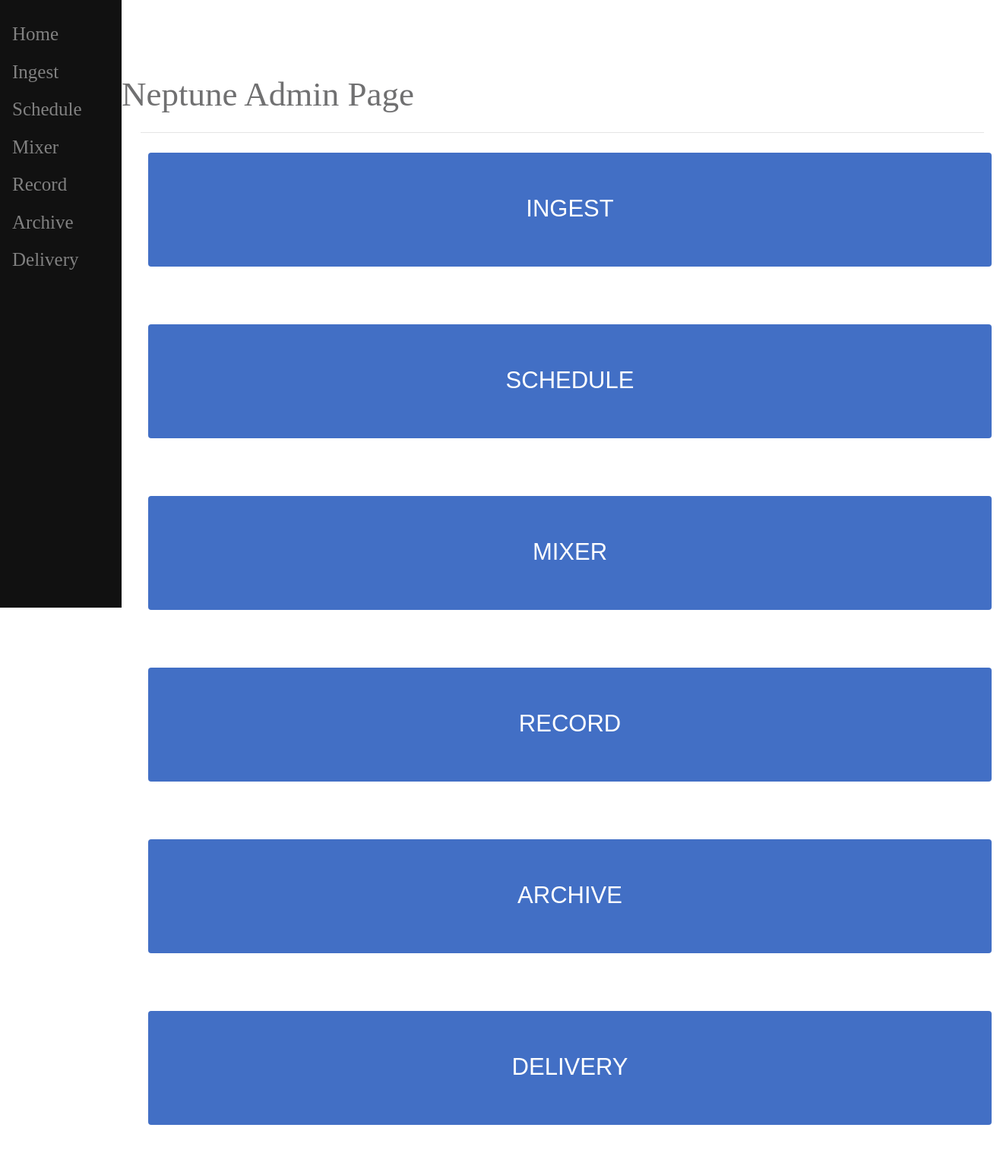
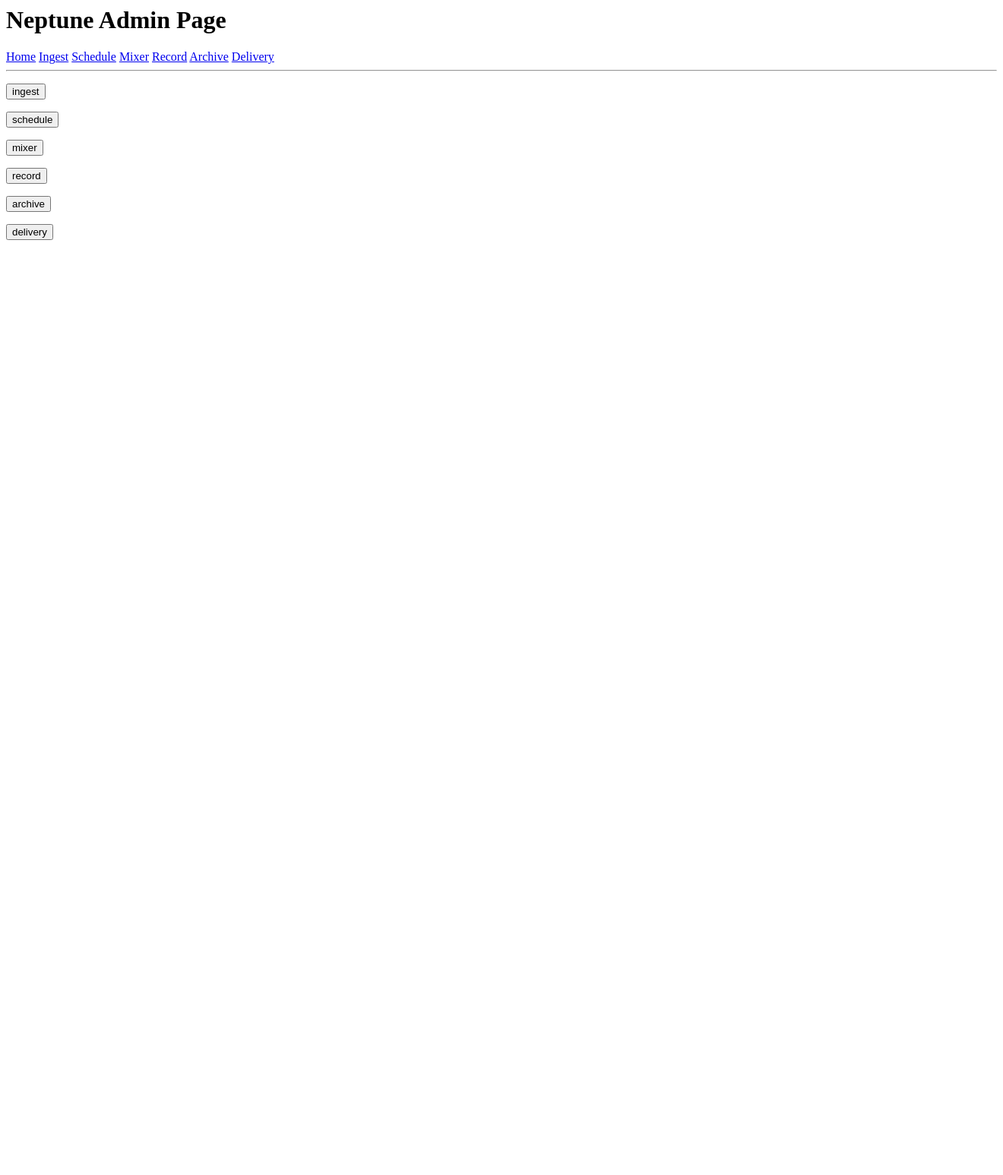
Before and after one commit to dan-Quix0te/neptune, a Flask app: page / in a window 1320 px wide. Shown: the whole page at 76% size. After the commit the page ends 316 px from the top, so only its background shows below. Run offline with Flask 2, Linux system fonts and the light colour scheme; some libraries are stand-ins or nearby versions.

Commit message:
removed css

```diff
--- a/app/static/style.css
+++ /dev/null
@@ -1,316 +0,0 @@
-@media (max-width: 991px) {
-	.plutonium-title {
-	float: left !important;
-	clear: both !important;
-	text-align: center !important;
- }
-	#mobile-title {
-	float: none !important;
-	padding-top: 0 !important;
-	text-align: center;
- }
-	#hostname {
-	float: none !important;
- }
-	#local-ip {
-	float: none !important;
- }
-	.logo-image {
-	float: none !important;
-	display: block !important;
-	margin: 0 auto !important;
- }
-}
-
-@media (max-width: 479px) {
-	.plutonium-title {
-	float: left !important;
- }
-	.logo-image {
-	float: none !important;
-	display: block !important;
-	margin: 0 auto !important;
- }
-}
-
-@media (max-width: 767px) {
-	.logo-image {
-	width: 100% !important;
-	float: none !important;
-	margin: 0 auto;
- }
-	section.container p {
-	width: 92% !important;
-	margin: initial !important;
- }
-	.plutonium-title {
-	float: left !important;
- 	text-align: center !important;
- }
-}
-
-@import url(http://fonts.googleapis.com/css?family=Open+Sans:300);
-
-/*
-@font-face {
-  font-family: 'COCOMAT-Light';
-  src: url('http://mateen.xyz/fonts/COCOMAT-Light.eot?#iefix') format('embedded-opentype'),  url('http://mateen.xyz/fonts/COCOMAT-Light.woff') format('woff'), url('http://mateen.xyz/fonts/COCOMAT-Light.ttf')  format('truetype'), url('http://mateen.xyz/fonts/COCOMAT-Light.svg#COCOMAT-Light') format('svg');
-  font-weight: normal;
-  font-style: normal;
-}
-*/
-
-* {
-  box-sizing: border-box;
-  outline: none;
-}
-
-body {
-  font-family: 'COCOMAT-Light';
-}
-
-.panel-body {
-    padding: 15px;
-    font-family: monospace;
-    font-size: 20px;
-}
-
-.one_half {
-	margin-right: 4%;
-	float: left;
-	line-height:21px;
-	margin-bottom:20px;
-	position:relative;
-}
-
-.one_half {
-	width: 48%;
-}
-
-.last {
-	margin-right: 0 !important;
-	clear: right;
-}
-
-/*
- .plutonium-title {
-  text-align: center;
-}
-*/
-
-.logo-image {
-  width: 275px;
-  float: left;
-  margin-bottom: 30px;
-}
-
-/*
-section.container p {
-  width: 50vw;
-  margin: 0 auto;
-}
-*/
-
-.box {
-  margin: 1rem;
-  width: 18.75rem;
-}
-.box img {
-  width: 100%;
-}
-
-.btn:hover {
-  cursor: pointer;
-}
-
-.btn {
-  border: none;
-  color: white;
-  overflow: hidden;
-  margin: 10px 10px 50px;
-  padding: 0;
-  text-transform: uppercase;
-  width: 100%;
-  height: 150px;
-  font-size: 31px;
-}
-.btn.color-1 {
-  background-color: #426FC5;
-}
-.btn.color-2 {
-  background-color: #00897b;
-}
-.btn.color-3 {
-  background-color: #f6774f;
-}
-.btn.color-4 {
-  background-color: #e94043;
-}
-
-.btn.color-5 {
-  background-color: #455a64;
-}
-
-.btn-border.color-1 {
-  background-color: transparent;
-  border: 2px solid #426FC5;
-  color: #426FC5;
-}
-.btn-border.color-2 {
-  background-color: transparent;
-  border: 2px solid #00897b;
-  color: #00897b;
-}
-.btn-border.color-3 {
-  background-color: transparent;
-  border: 2px solid #f6774f;
-  color: #f6774f;
-}
-.btn-border.color-4 {
-  background-color: transparent;
-  border: 2px solid #e94043;
-  color: #e94043;
-}
-
-.btn-border.color-5 {
-  background-color: transparent;
-  border: 2px solid #455a64;
-  color: #455a64;
-}
-
-.btn-round {
-  border-radius: 10em;
-}
-
-.material-design {
-  position: relative;
-}
-.material-design canvas {
-  opacity: 0.25;
-  position: absolute;
-  top: 0;
-  left: 0;
-}
-
-.container {
-  align-content: center;
-  align-items: flex-start;
-  display: block;
-  flex-direction: row;
-  flex-wrap: wrap;
-  justify-content: center;
-  margin: 0 auto;
-  max-width: none;
-}
-
-.white-button {
-	display: inline-block;
-	width: 100%;
-}
-
-.white-button p input {
-	-moz-box-shadow:inset 0px 1px 0px 0px #ffffff;
-	-webkit-box-shadow:inset 0px 1px 0px 0px #ffffff;
-	box-shadow:inset 0px 1px 0px 0px #ffffff;
-	background:-webkit-gradient(linear, left top, left bottom, color-stop(0.05, #efefef), color-stop(1, #f6f6f6));
-	background:-moz-linear-gradient(top, #efefef 5%, #f6f6f6 100%);
-	background:-webkit-linear-gradient(top, #efefef 5%, #f6f6f6 100%);
-	background:-o-linear-gradient(top, #efefef 5%, #f6f6f6 100%);
-	background:-ms-linear-gradient(top, #efefef 5%, #f6f6f6 100%);
-	background:linear-gradient(to bottom, #efefef 5%, #f6f6f6 100%);
-	filter:progid:DXImageTransform.Microsoft.gradient(startColorstr='#efefef', endColorstr='#f6f6f6',GradientType=0);
-	background-color:#ffffff;
-	-moz-border-radius:6px;
-	-webkit-border-radius:6px;
-	border-radius:6px;
-	border:1px solid #dcdcdc;
-	display:inline-block;
-	cursor:pointer;
-	color:#666666;
-	font-family:Arial;
-	font-size:15px;
-	font-weight:bold;
-	padding:6px 24px;
-	text-decoration:none;
-	text-shadow:0px 1px 0px #ffffff;
-	float: left;
-	margin-bottom: 20px;
-	margin-right: 20px;
-	text-transform: uppercase;
-}
-.white-button p input:hover {
-	background:-webkit-gradient(linear, left top, left bottom, color-stop(0.05, #f6f6f6), color-stop(1, #ffffff));
-	background:-moz-linear-gradient(top, #f6f6f6 5%, #ffffff 100%);
-	background:-webkit-linear-gradient(top, #f6f6f6 5%, #ffffff 100%);
-	background:-o-linear-gradient(top, #f6f6f6 5%, #ffffff 100%);
-	background:-ms-linear-gradient(top, #f6f6f6 5%, #ffffff 100%);
-	background:linear-gradient(to bottom, #f6f6f6 5%, #ffffff 100%);
-	filter:progid:DXImageTransform.Microsoft.gradient(startColorstr='#f6f6f6', endColorstr='#ffffff',GradientType=0);
-	background-color:#f6f6f6;
-}
-.white-button p input:active {
-	position:relative;
-	top:1px;
-}
-
-.button1 p input {
-  display: block;
-  width: 20%;
-  color: #f00;
-  border: 1px solid;
-}
-
-.loader {
-  border: 16px solid #f3f3f3;
-  border-radius: 50%;
-  border-top: 16px solid #3498db;
-  width: 120px;
-  height: 120px;
-  -webkit-animation: spin 2s linear infinite;
-  animation: spin 2s linear infinite;
-}
-
-
-@keyframes spin {
-  0% { transform: rotate(0deg); }
-  100% { transform: rotate(360deg); }
-}
-
-/* The sidebar menu */
-.sidenav {
-  height: 100%; /* Full-height: remove this if you want "auto" height */
-  width: 160px; /* Set the width of the sidebar */
-  position: fixed; /* Fixed Sidebar (stay in place on scroll) */
-  z-index: 1; /* Stay on top */
-  top: 0; /* Stay at the top */
-  left: 0;
-  background-color: #111; /* Black */
-  overflow-x: hidden; /* Disable horizontal scroll */
-  padding-top: 20px;
-}
-
-/* The navigation menu links */
-.sidenav a {
-  padding: 6px 8px 6px 16px;
-  text-decoration: none;
-  font-size: 25px;
-  color: #818181;
-  display: block;
-}
-
-/* When you mouse over the navigation links, change their color */
-.sidenav a:hover {
-  color: #f1f1f1;
-}
-
-/* Style page content */
-.main {
-  margin-left: 160px; /* Same as the width of the sidebar */
-  padding: 0px 10px;
-}
-
-/* On smaller screens, where height is less than 450px, change the style of the sidebar (less padding and a smaller font size) */
-@media screen and (max-height: 450px) {
-  .sidenav {padding-top: 15px;}
-  .sidenav a {font-size: 18px;}
-}
--- a/app/templates/base.html
+++ b/app/templates/base.html
@@ -1,9 +1,3 @@
-   <link rel="stylesheet" href="https://maxcdn.bootstrapcdn.com/bootstrap/4.0.0-alpha.6/css/bootstrap.min.css" integrity="sha384-rwoIResjU2yc3z8GV/NPeZWAv56rSmLldC3R/AZzGRnGxQQKnKkoFVhFQhNUwEyJ" crossorigin="anonymous">
-<script src="https://code.jquery.com/jquery-3.1.1.slim.min.js" integrity="sha384-A7FZj7v+d/sdmMqp/nOQwliLvUsJfDHW+k9Omg/a/EheAdgtzNs3hpfag6Ed950n" crossorigin="anonymous"></script>
-<script src="https://cdnjs.cloudflare.com/ajax/libs/tether/1.4.0/js/tether.min.js" integrity="sha384-DztdAPBWPRXSA/3eYEEUWrWCy7G5KFbe8fFjk5JAIxUYHKkDx6Qin1DkWx51bBrb" crossorigin="anonymous"></script>
-<script src="https://maxcdn.bootstrapcdn.com/bootstrap/4.0.0-alpha.6/js/bootstrap.min.js" integrity="sha384-vBWWzlZJ8ea9aCX4pEW3rVHjgjt7zpkNpZk+02D9phzyeVkE+jo0ieGizqPLForn" crossorigin="anonymous"></script>
-
-   <link rel= "stylesheet" type= "text/css" href= "{{ url_for('static',filename='style.css') }}">
 
     {% if title %}
     <title>{{ title }} - Neptune Admin Page</title>
@@ -12,7 +6,7 @@
     {% endif %}
 
 <div>
-    <h1 class="neptune-title" id="mobile-title" style="margin-left: 160;padding-top: 100px;font-size: 45px;color: #707071;">Neptune Admin Page<h1/>
+    <h1 class="neptune-title" id="mobile-title">Neptune Admin Page<h1/>
 </div>
 
 <!-- Side navigation -->
```
